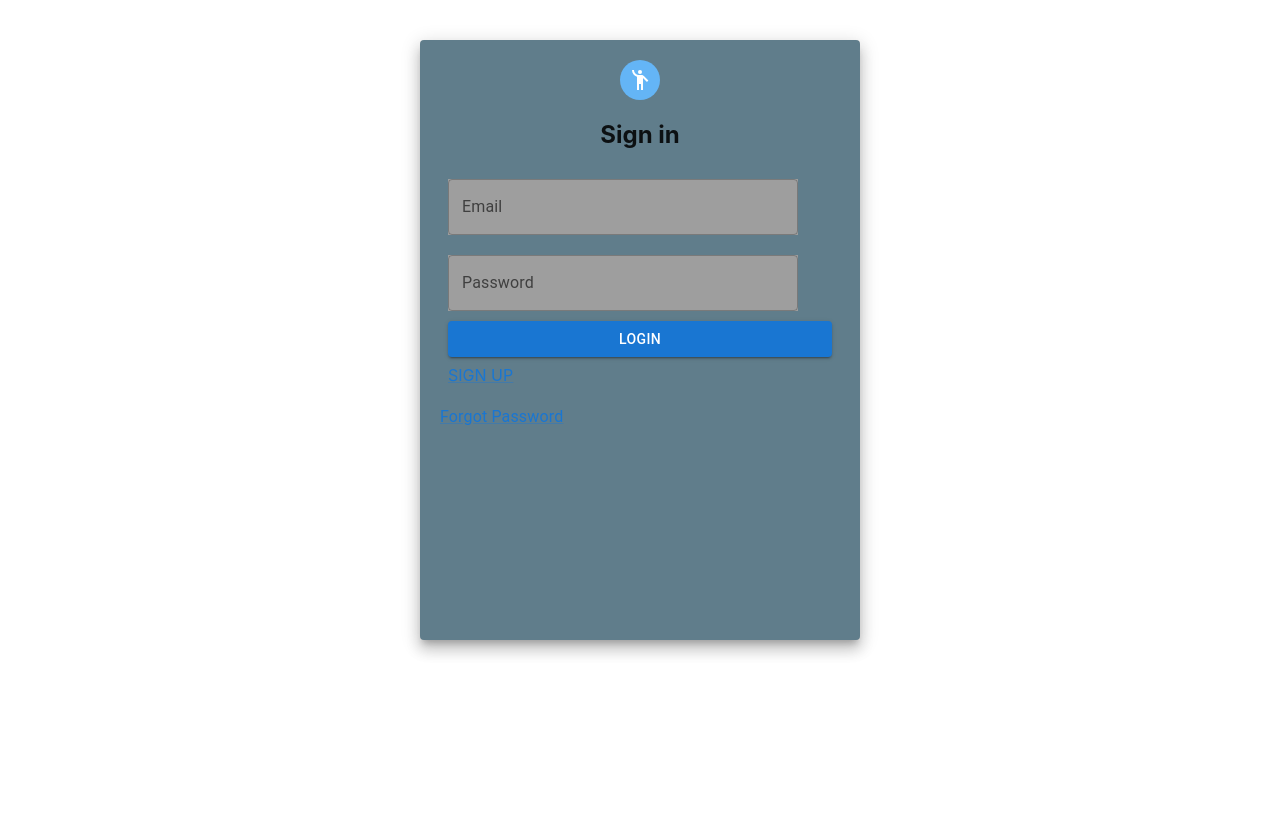
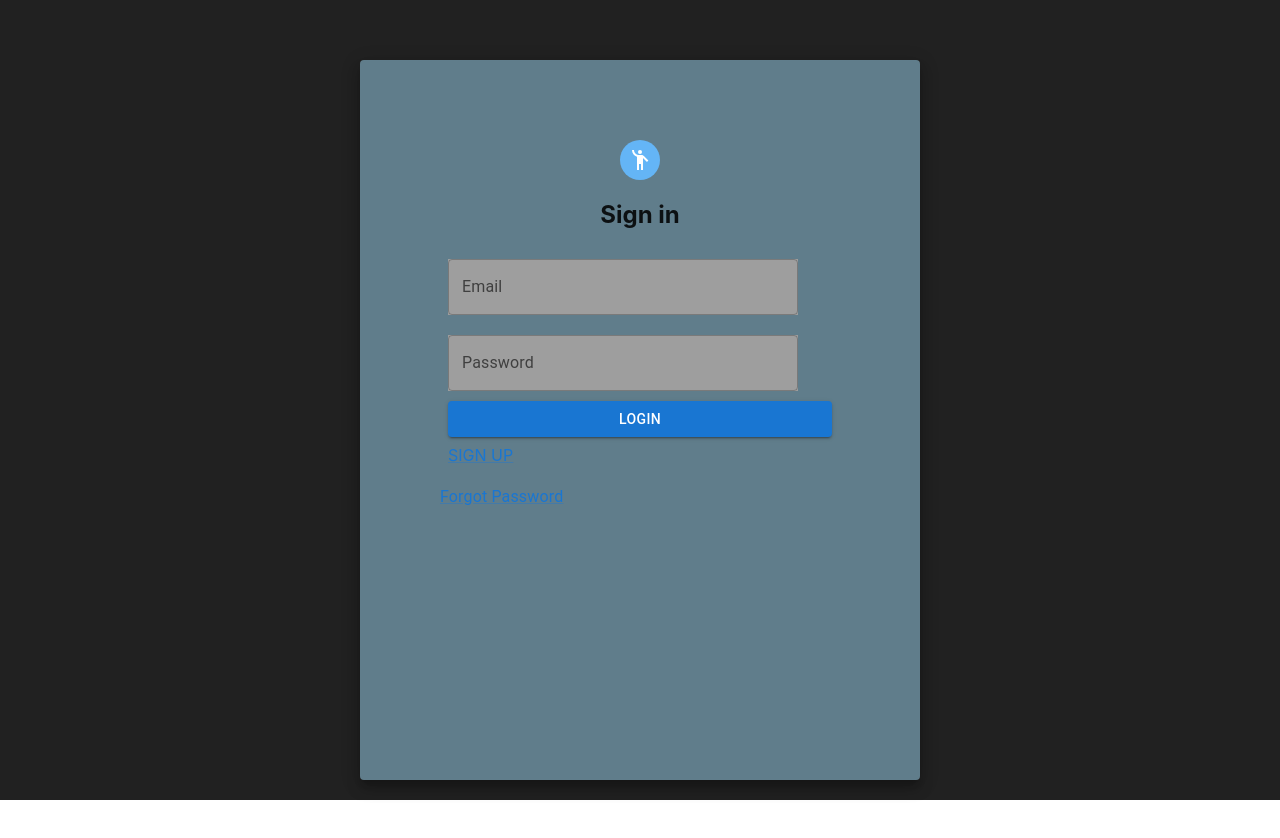
Before and after one commit to cerenunlu/appointment-system-fr, a React (Create React App) app: page /sign-in in a window 1280 px wide. Before the commit the page ends 800 px from the top, so only its background shows below. Built offline with nearby package versions, Linux system fonts and the light colour scheme.

Commit message:
bg color changed

```diff
--- a/src/pages/Login/login.js
+++ b/src/pages/Login/login.js
@@ -1,104 +1,130 @@
-import React, { useState } from 'react'
-import { Grid, Paper, Avatar, Typography, Link } from '@mui/material'
-import LockOutlinedIcon from '@mui/icons-material/LockOutlined';
-import Checkbox from '@mui/material/Checkbox';
-import FormControlLabel from '@mui/material/FormControlLabel';
-import Button from '@mui/material/Button';
-import HailIcon from '@mui/icons-material/Hail';
-import LoginIcon from '@mui/icons-material/Login';
-import Box from '@mui/material/Box';
-import Input from '@mui/material/Input';
-import InputLabel from '@mui/material/InputLabel';
-import InputAdornment from '@mui/material/InputAdornment';
-import EmojiPeopleIcon from '@mui/icons-material/EmojiPeople';
-import FormControl from '@mui/material/FormControl';
-import TextField from '@mui/material/TextField';
-import AccountCircle from '@mui/icons-material/AccountCircle';
-import { width } from '@mui/system';
+import React, { useState } from "react";
+import { Grid, Paper, Avatar, Typography, Link } from "@mui/material";
+import LockOutlinedIcon from "@mui/icons-material/LockOutlined";
+import Checkbox from "@mui/material/Checkbox";
+import FormControlLabel from "@mui/material/FormControlLabel";
+import Button from "@mui/material/Button";
+import HailIcon from "@mui/icons-material/Hail";
+import LoginIcon from "@mui/icons-material/Login";
+import Box from "@mui/material/Box";
+import Input from "@mui/material/Input";
+import InputLabel from "@mui/material/InputLabel";
+import InputAdornment from "@mui/material/InputAdornment";
+import EmojiPeopleIcon from "@mui/icons-material/EmojiPeople";
+import FormControl from "@mui/material/FormControl";
+import TextField from "@mui/material/TextField";
+import AccountCircle from "@mui/icons-material/AccountCircle";
+import { width } from "@mui/system";
 import { useAuthContext } from "../../context/Auth";
 import { token_storage } from "../../helpers/index";
 import { Navigate } from "react-router-dom";
 
 function Login() {
-    const customerPaperStyle = { padding: 20, height: '70vh', width: 400, margin: '40px auto', backgroundColor: '#607d8b' }
-    const employeePaperStyle = { padding: 20, height: '70vh', width: 400, margin: '40px auto', backgroundColor: '#212121' }
-    const avatarEmployeeStyle = { backgroundColor: '#64b5f6' }
-    const avatarCustomerStyle = { backgroundColor: '#2196f3' }
-    const textStyle = { margin: '20px 0' }
-    const btnStyle = { margin: '8px 0' }
-    const RegisterbtnStyle = { margin: '10px 8px', backgroundColor: '#bdbdbd' }
-    const btnEmployeeStyle = { margin: '8px 0', height: '20vh' }
-    const inputTextStyle = { margin: '10px 0', width: '350px', backgroundColor: '#9e9e9e' }
+  const customerPaperStyle = {
+    padding: 80,
+    height: "70vh",
+    width: 400,
+    margin: "60px auto",
+    backgroundColor: "#607d8b",
+
+  };
+  const employeePaperStyle = {
+    padding: 20,
+    height: "70vh",
+    width: 400,
+    margin: "40px auto",
+    backgroundColor: "#212121",
+  };
+  const avatarEmployeeStyle = { backgroundColor: "#64b5f6" };
+  const main = { backgroundColor: "#212121" ,height: "100vh"};
+  const avatarCustomerStyle = { backgroundColor: "#2196f3" };
+  const textStyle = { margin: "20px 0" };
+  const btnStyle = { margin: "8px 0" };
+  const RegisterbtnStyle = { margin: "10px 8px", backgroundColor: "#bdbdbd" };
+  const btnEmployeeStyle = { margin: "8px 0", height: "20vh" };
+  const inputTextStyle = {
+    margin: "10px 0",
+    width: "350px",
+    backgroundColor: "#9e9e9e",
+  };
   const { post_login, auth_context } = useAuthContext();
-
 
   const [data, set_data] = useState({
     email: "",
     password: "",
-        loggedIn: false
-    })
+    loggedIn: false,
+  });
   function handle(e) {
-        const new_data = { ...data }
-        new_data[e.target.id] = e.target.value
-        set_data(new_data)
+    const new_data = { ...data };
+    new_data[e.target.id] = e.target.value;
+    set_data(new_data);
   }
 
   const on_login = async (e) => {
     e.preventDefault();
-        const test=await post_login(data);
-        console.log("login tst",test);
-
-    }
-    const register_customer = async (e) => {
-        console.log(" in register-customer")
-
-    }
-
+    const test = await post_login(data);
+  };
+  const register_customer = async (e) => {};
 
   return (
     <>
+      <div style={main}>
         <Grid container rowSpacing={0} columnSpacing={{ xs: 0, sm: 0, md: 0 }}>
-
           <Grid item xs={12}>
             <Paper elevation={10} style={customerPaperStyle}>
-                        <Grid align='center'>
-                            <Avatar style={avatarEmployeeStyle}><EmojiPeopleIcon /></Avatar>
+              <Grid align="center">
+                <Avatar style={avatarEmployeeStyle}>
+                  <EmojiPeopleIcon />
+                </Avatar>
                 <h2>Sign in </h2>
               </Grid>
 
-                        <Box sx={{ '& > :not(style)': { m: 1 } }}>
+              <Box sx={{ "& > :not(style)": { m: 1 } }}>
                 <form onSubmit={(e) => on_login(e)}>
-
-
-                                <TextField style={inputTextStyle} variant="outlined" label="Email" onChange={(e) => handle(e)} value={data.email} type="text" id='email' />
+                  <TextField
+                    style={inputTextStyle}
+                    variant="outlined"
+                    label="Email"
+                    onChange={(e) => handle(e)}
+                    value={data.email}
+                    type="text"
+                    id="email"
+                  />
 
                   <br />
 
-
-                                <TextField style={inputTextStyle} variant="outlined" label="Password" onChange={(e) => handle(e)} value={data.password} type="password" id='password' />
+                  <TextField
+                    style={inputTextStyle}
+                    variant="outlined"
+                    label="Password"
+                    onChange={(e) => handle(e)}
+                    value={data.password}
+                    type="password"
+                    id="password"
+                  />
 
                   <br />
-                                <Button variant="contained" type="submit" value="Submit" fullWidth>Login</Button>
-
+                  <Button
+                    variant="contained"
+                    type="submit"
+                    value="Submit"
+                    fullWidth
+                  >
+                    Login
+                  </Button>
                 </form>
                 <Link href="/customer-register">SIGN UP</Link>
               </Box>
 
-                        <Typography style={textStyle} >
+              <Typography style={textStyle}>
                 <Link href="#">Forgot Password</Link>
               </Typography>
-
-
             </Paper>
-
-
           </Grid>
-
         </Grid>
+      </div>
     </>
-
-
-    )
+  );
 }
 
-export default Login
+export default Login;
```
Lines whose indentation alone changed are shown as unchanged.
